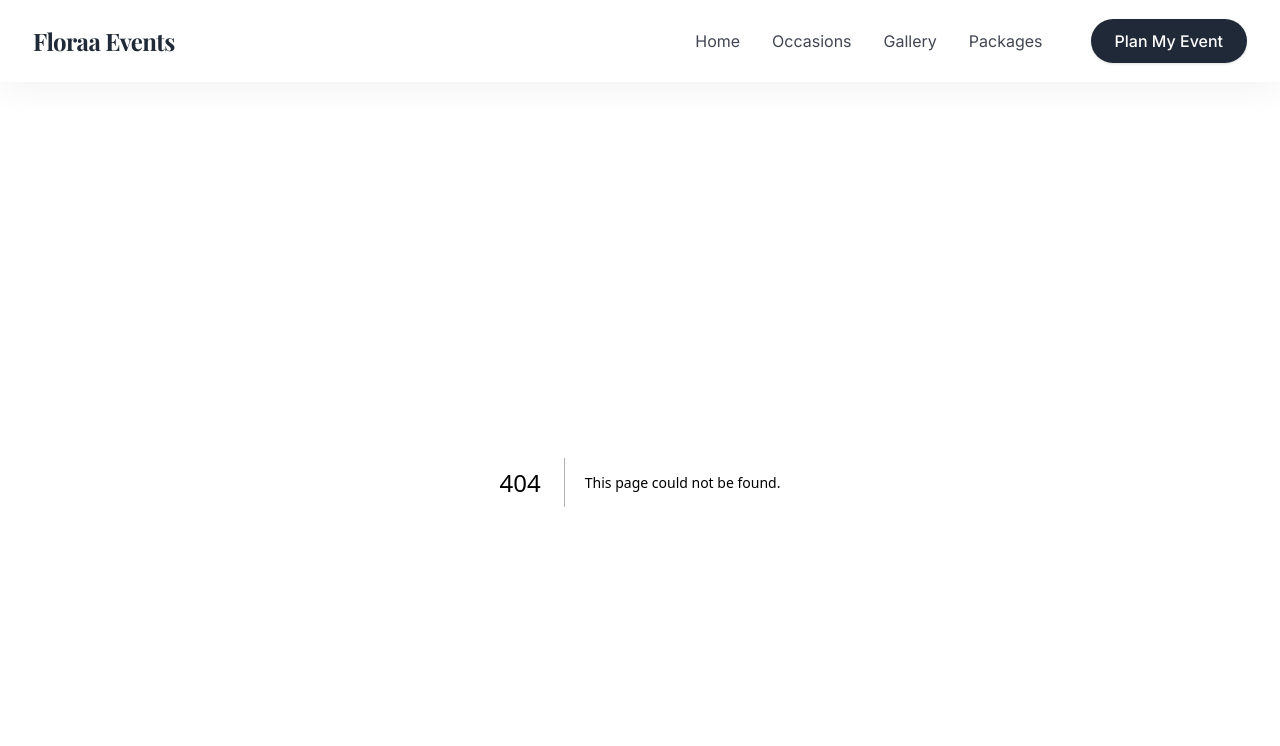
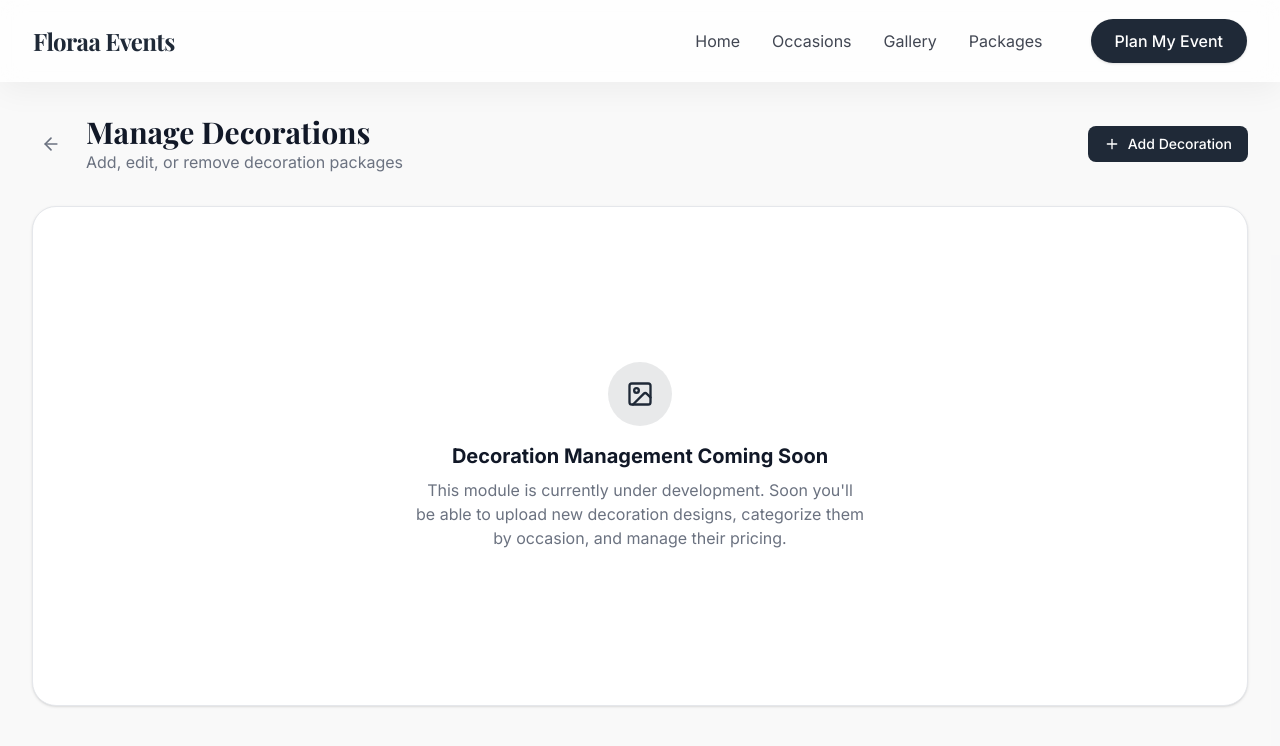
Before and after one commit to akhila2008/akhil_web, a Next.js app: page /admin/decorations in a window 1280 px wide. Before the commit this address had no page. Shown: the top 746 px of the page. Built offline with nearby package versions, Linux system fonts and the light colour scheme; a web font is replaced by a local one.

Commit message:
Fix admin dashboard buttons and add calendar/decorations pages

```diff
--- /dev/null
+++ b/src/app/admin/calendar/page.tsx
@@ -0,0 +1,31 @@
+import React from "react";
+import Link from "next/link";
+import { ArrowLeft } from "lucide-react";
+
+export default function CalendarPage() {
+  return (
+    <div className="min-h-screen bg-muted/30 py-8 px-4 sm:px-6 lg:px-8">
+      <div className="max-w-7xl mx-auto">
+        <div className="mb-8 flex items-center">
+          <Link href="/admin" className="mr-4 p-2 rounded-full hover:bg-card border border-transparent hover:border-border transition-colors">
+            <ArrowLeft size={20} className="text-muted-foreground" />
+          </Link>
+          <div>
+            <h1 className="font-serif text-3xl font-bold text-foreground">Event Calendar</h1>
+            <p className="text-muted-foreground">Manage your event schedule</p>
+          </div>
+        </div>
+
+        <div className="bg-card rounded-2xl border border-border shadow-sm p-8 text-center min-h-[500px] flex flex-col items-center justify-center">
+          <div className="w-16 h-16 bg-primary/10 text-primary rounded-full flex items-center justify-center mb-4">
+            <svg xmlns="http://www.w3.org/2000/svg" width="28" height="28" viewBox="0 0 24 24" fill="none" stroke="currentColor" strokeWidth="2" strokeLinecap="round" strokeLinejoin="round"><rect width="18" height="18" x="3" y="4" rx="2" ry="2"/><line x1="16" x2="16" y1="2" y2="6"/><line x1="8" x2="8" y1="2" y2="6"/><line x1="3" x2="21" y1="10" y2="10"/><path d="M8 14h.01"/><path d="M12 14h.01"/><path d="M16 14h.01"/><path d="M8 18h.01"/><path d="M12 18h.01"/><path d="M16 18h.01"/></svg>
+          </div>
+          <h2 className="text-xl font-bold mb-2">Calendar View Coming Soon</h2>
+          <p className="text-muted-foreground max-w-md mx-auto">
+            This module is currently under development. Soon you'll be able to view all your upcoming, pending, and completed events visually on a calendar.
+          </p>
+        </div>
+      </div>
+    </div>
+  );
+}
--- /dev/null
+++ b/src/app/admin/decorations/page.tsx
@@ -0,0 +1,36 @@
+import React from "react";
+import Link from "next/link";
+import { ArrowLeft, Plus } from "lucide-react";
+
+export default function DecorationsPage() {
+  return (
+    <div className="min-h-screen bg-muted/30 py-8 px-4 sm:px-6 lg:px-8">
+      <div className="max-w-7xl mx-auto">
+        <div className="mb-8 flex items-center justify-between">
+          <div className="flex items-center">
+            <Link href="/admin" className="mr-4 p-2 rounded-full hover:bg-card border border-transparent hover:border-border transition-colors">
+              <ArrowLeft size={20} className="text-muted-foreground" />
+            </Link>
+            <div>
+              <h1 className="font-serif text-3xl font-bold text-foreground">Manage Decorations</h1>
+              <p className="text-muted-foreground">Add, edit, or remove decoration packages</p>
+            </div>
+          </div>
+          <button className="px-4 py-2 bg-primary text-card rounded-lg text-sm font-medium hover:opacity-90 transition-opacity flex items-center">
+            <Plus size={16} className="mr-2" /> Add Decoration
+          </button>
+        </div>
+
+        <div className="bg-card rounded-2xl border border-border shadow-sm p-8 text-center min-h-[500px] flex flex-col items-center justify-center">
+          <div className="w-16 h-16 bg-primary/10 text-primary rounded-full flex items-center justify-center mb-4">
+            <svg xmlns="http://www.w3.org/2000/svg" width="28" height="28" viewBox="0 0 24 24" fill="none" stroke="currentColor" strokeWidth="2" strokeLinecap="round" strokeLinejoin="round"><rect width="18" height="18" x="3" y="3" rx="2" ry="2"/><circle cx="9" cy="9" r="2"/><path d="m21 15-3.086-3.086a2 2 0 0 0-2.828 0L6 21"/></svg>
+          </div>
+          <h2 className="text-xl font-bold mb-2">Decoration Management Coming Soon</h2>
+          <p className="text-muted-foreground max-w-md mx-auto">
+            This module is currently under development. Soon you'll be able to upload new decoration designs, categorize them by occasion, and manage their pricing.
+          </p>
+        </div>
+      </div>
+    </div>
+  );
+}
--- a/src/app/admin/page.tsx
+++ b/src/app/admin/page.tsx
@@ -1,6 +1,5 @@
-"use client";
-
 import React from "react";
+import Link from "next/link";
 import { Users, Calendar as CalendarIcon, IndianRupee, TrendingUp, Package, Image as ImageIcon } from "lucide-react";
 
 export default function AdminDashboardPage() {
@@ -27,12 +26,12 @@ export default function AdminDashboardPage() {
             <p className="text-muted-foreground">Overview of Floraa Events operations</p>
           </div>
           <div className="flex gap-4">
-            <button className="px-4 py-2 bg-card border border-border rounded-lg text-sm font-medium hover:bg-muted transition-colors flex items-center">
+            <Link href="/admin/calendar" className="px-4 py-2 bg-card border border-border rounded-lg text-sm font-medium hover:bg-muted transition-colors flex items-center">
               <CalendarIcon size={16} className="mr-2" /> View Calendar
-            </button>
-            <button className="px-4 py-2 bg-primary text-card rounded-lg text-sm font-medium hover:opacity-90 transition-opacity flex items-center">
+            </Link>
+            <Link href="/admin/decorations" className="px-4 py-2 bg-primary text-card rounded-lg text-sm font-medium hover:opacity-90 transition-opacity flex items-center">
               <ImageIcon size={16} className="mr-2" /> Manage Decorations
-            </button>
+            </Link>
           </div>
         </div>
 
```
